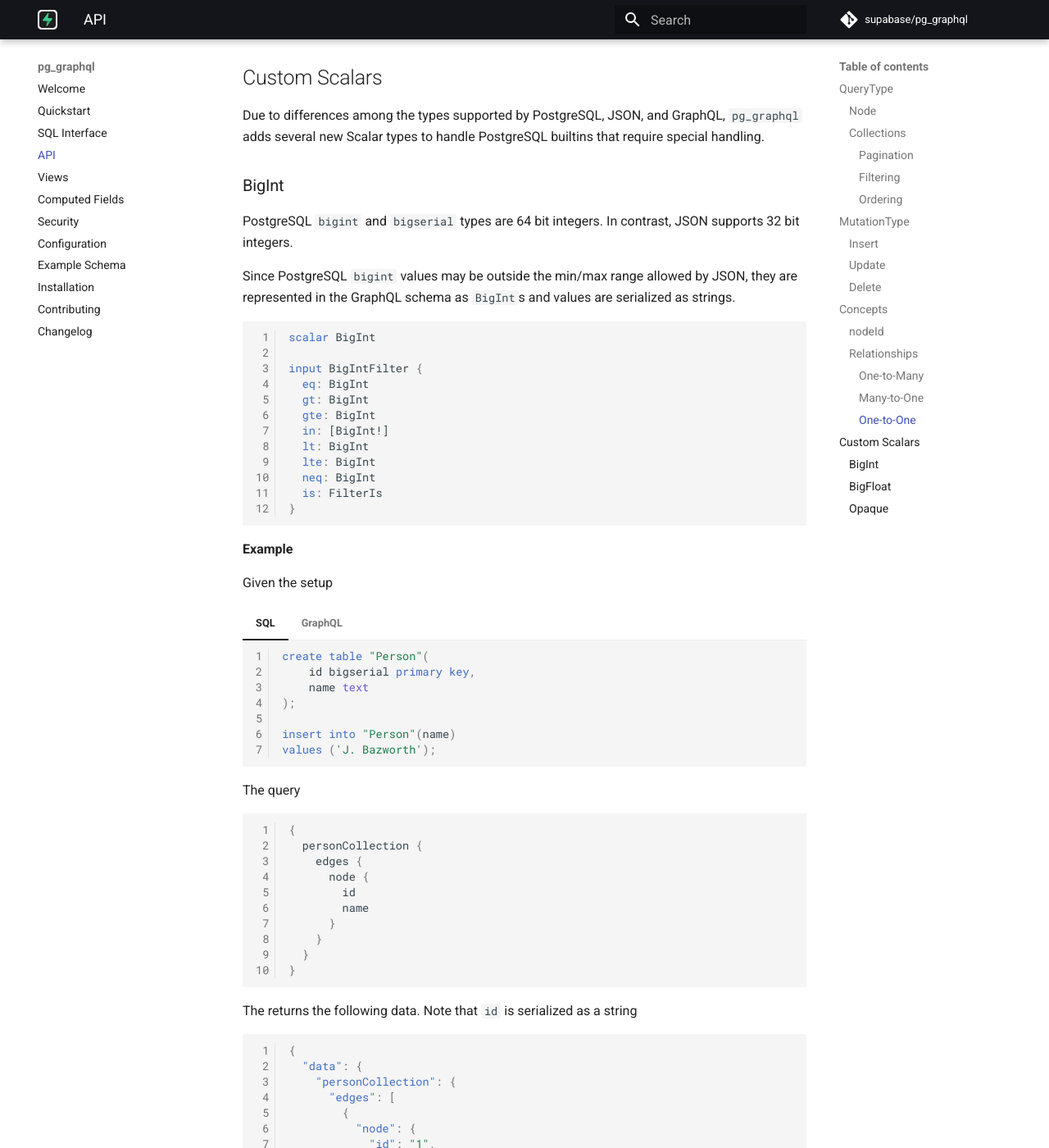
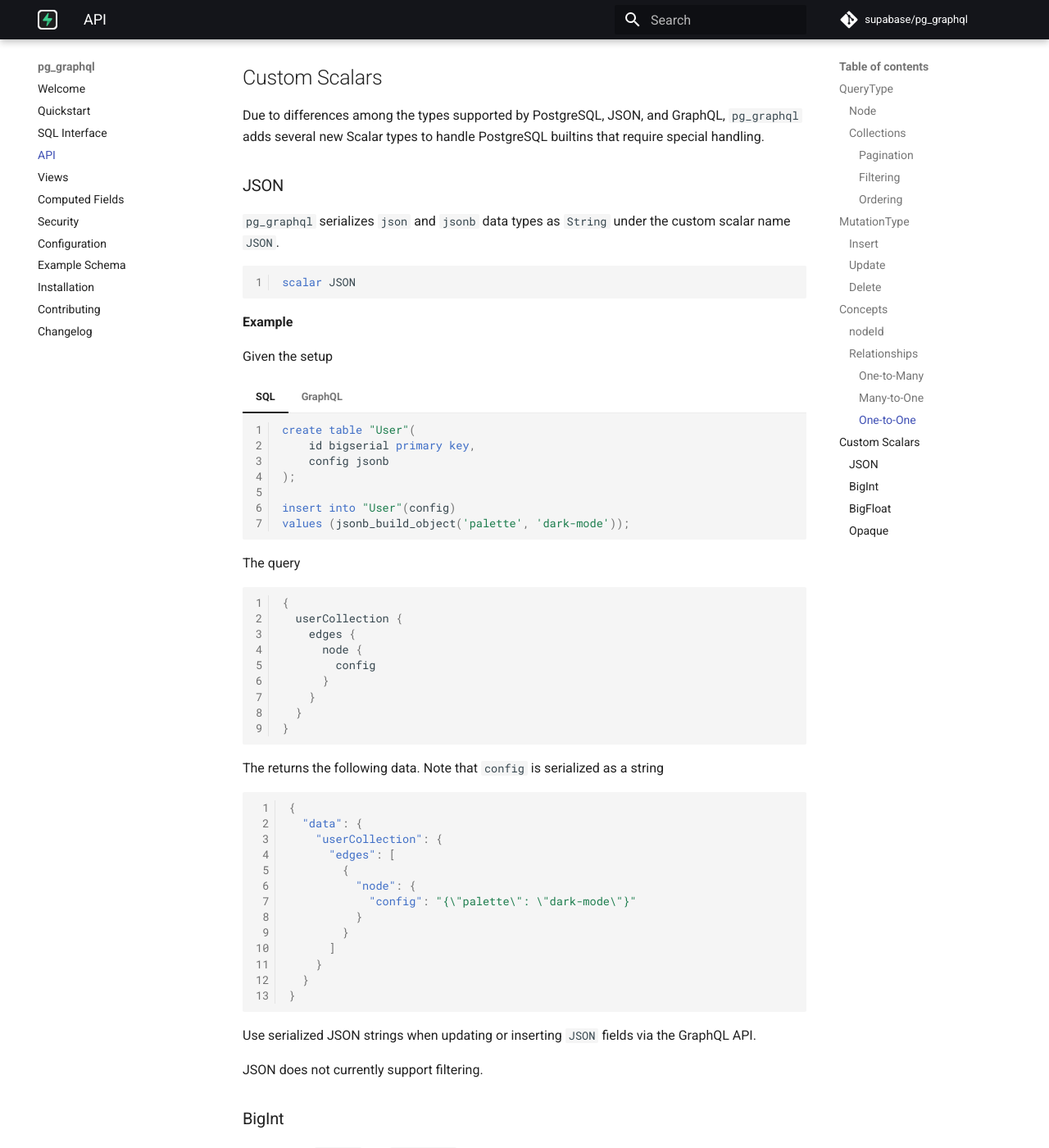
Before and after one commit to supabase/pg_graphql, an MkDocs documentation site: the page built from docs/api.md, in a window 1280 px wide and 1400 px high, scrolled down 16877 px. Shown: the whole window at 82% size. Built offline with MkDocs 1.6.1 and Material for MkDocs 9.7.7, drawn with Linux system fonts in a browser that asks for light colours; comment, search, counter and statistics services are not loaded.

Commit message:
document JSON type being a serialized string

````diff
--- a/docs/api.md
+++ b/docs/api.md
@@ -1368,6 +1368,75 @@ create table "Employee"(
 
 Due to differences among the types supported by PostgreSQL, JSON, and GraphQL, `pg_graphql` adds several new Scalar types to handle PostgreSQL builtins that require special handling.
 
+### JSON
+
+`pg_graphql` serializes `json` and `jsonb` data types as `String` under the custom scalar name `JSON`.
+
+```graphql
+scalar JSON
+```
+
+**Example**
+
+Given the setup
+
+=== "SQL"
+    ```sql
+    create table "User"(
+        id bigserial primary key,
+        config jsonb
+    );
+
+    insert into "User"(config)
+    values (jsonb_build_object('palette', 'dark-mode'));
+    ```
+
+=== "GraphQL"
+    ```sql
+    type User {
+      nodeId: ID!
+      id: BigInt!
+      config: JSON
+    }
+    ```
+
+The query
+
+
+```graphql
+{
+  userCollection {
+    edges {
+      node {
+        config
+      }
+    }
+  }
+}
+```
+
+The returns the following data. Note that `config` is serialized as a string
+
+```json
+{
+  "data": {
+    "userCollection": {
+      "edges": [
+        {
+          "node": {
+            "config": "{\"palette\": \"dark-mode\"}"
+          }
+        }
+      ]
+    }
+  }
+}
+```
+
+Use serialized JSON strings when updating or inserting `JSON` fields via the GraphQL API.
+
+JSON does not currently support filtering.
+
 ### BigInt
 
 PostgreSQL `bigint` and `bigserial` types are 64 bit integers. In contrast, JSON supports 32 bit integers.
````
